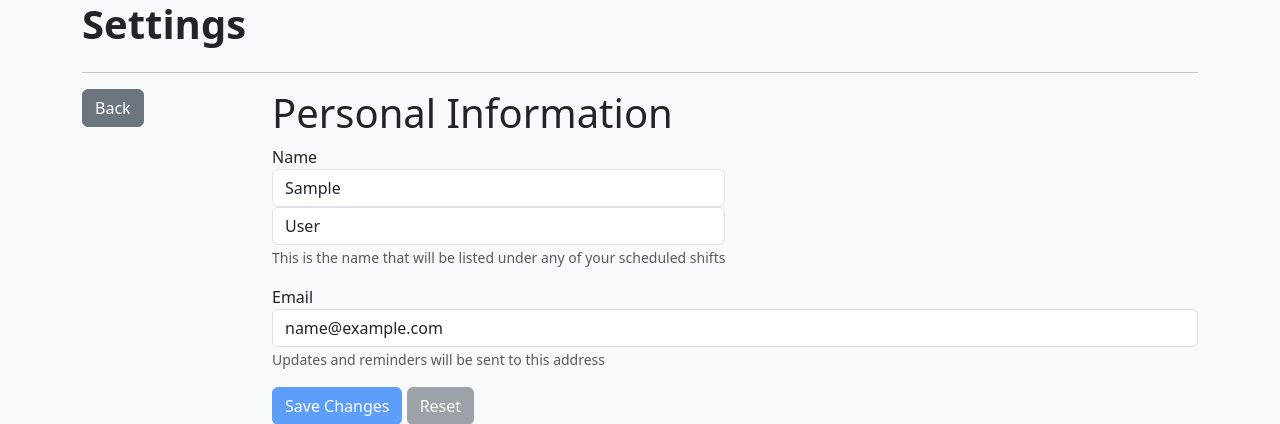
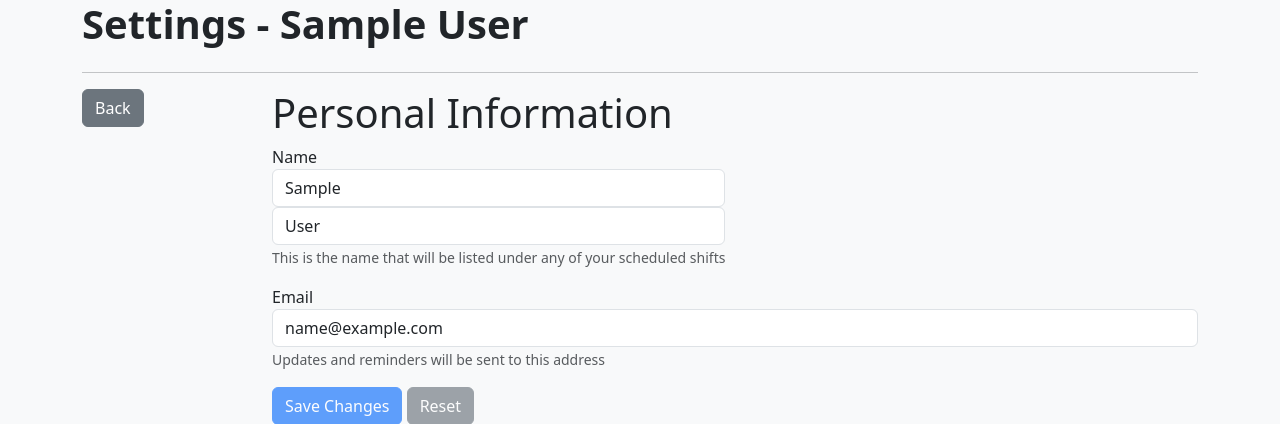
Before and after one commit to Clock-In/Clock-In, a Django app: page /accounts/settings/ in a window 1280 px wide. Shown: the top 424 px of the page. Run offline with Django 5.2, Linux system fonts and the light colour scheme; the visitor is signed in with stand-in values (Sample User, id 1); parts of the project's set-up code (start-up, migrations or seed data) failed here and were passed over.

Commit message:
Display name

```diff
--- a/app/templates/user/settings.html
+++ b/app/templates/user/settings.html
@@ -11,7 +11,7 @@
     <main class="container">
 
         <div class="row">
-            <h1><strong>Settings</strong></h1>
+            <h1><strong>Settings - {{ user.name }}</strong></h1>
         </div>
 
         <hr>
```
